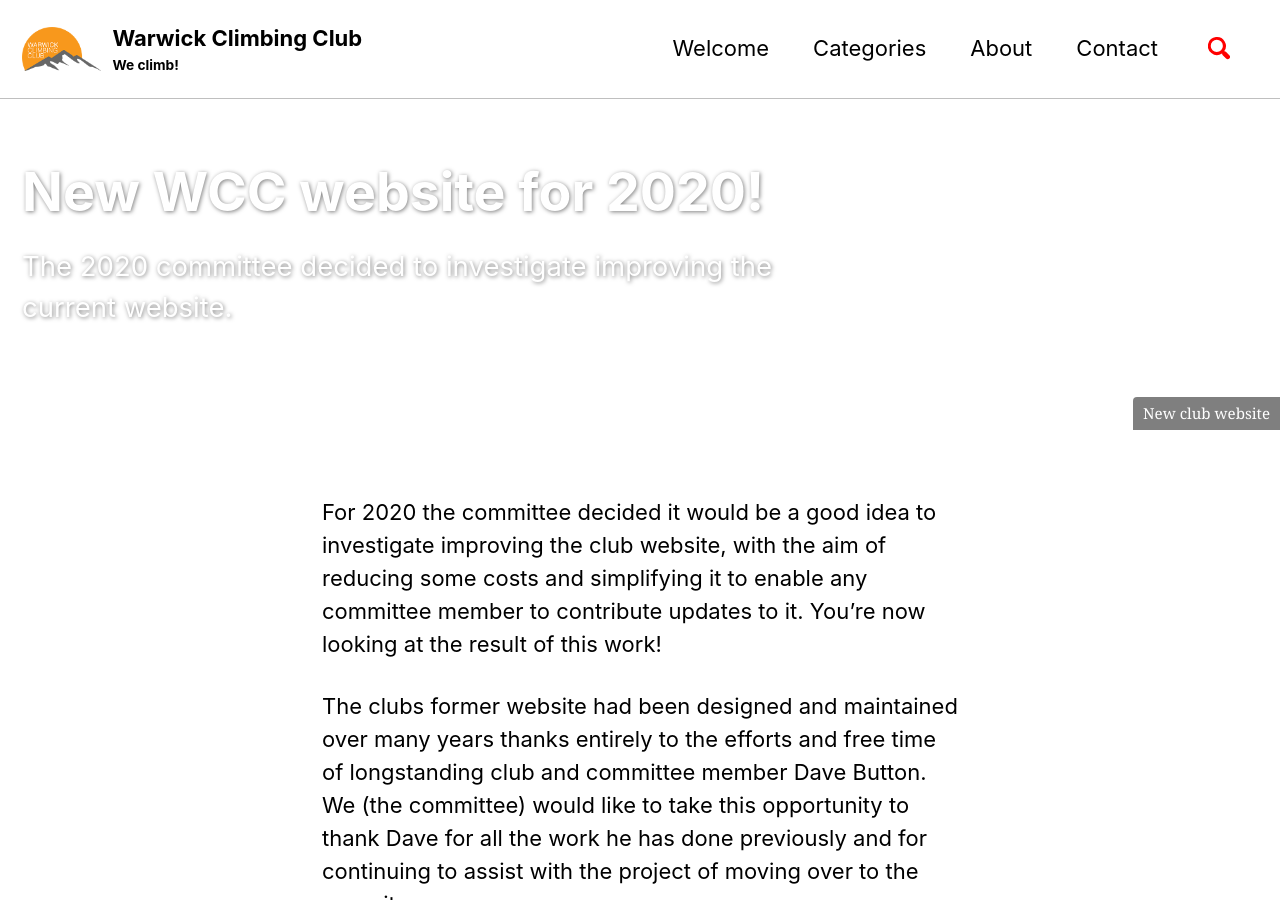
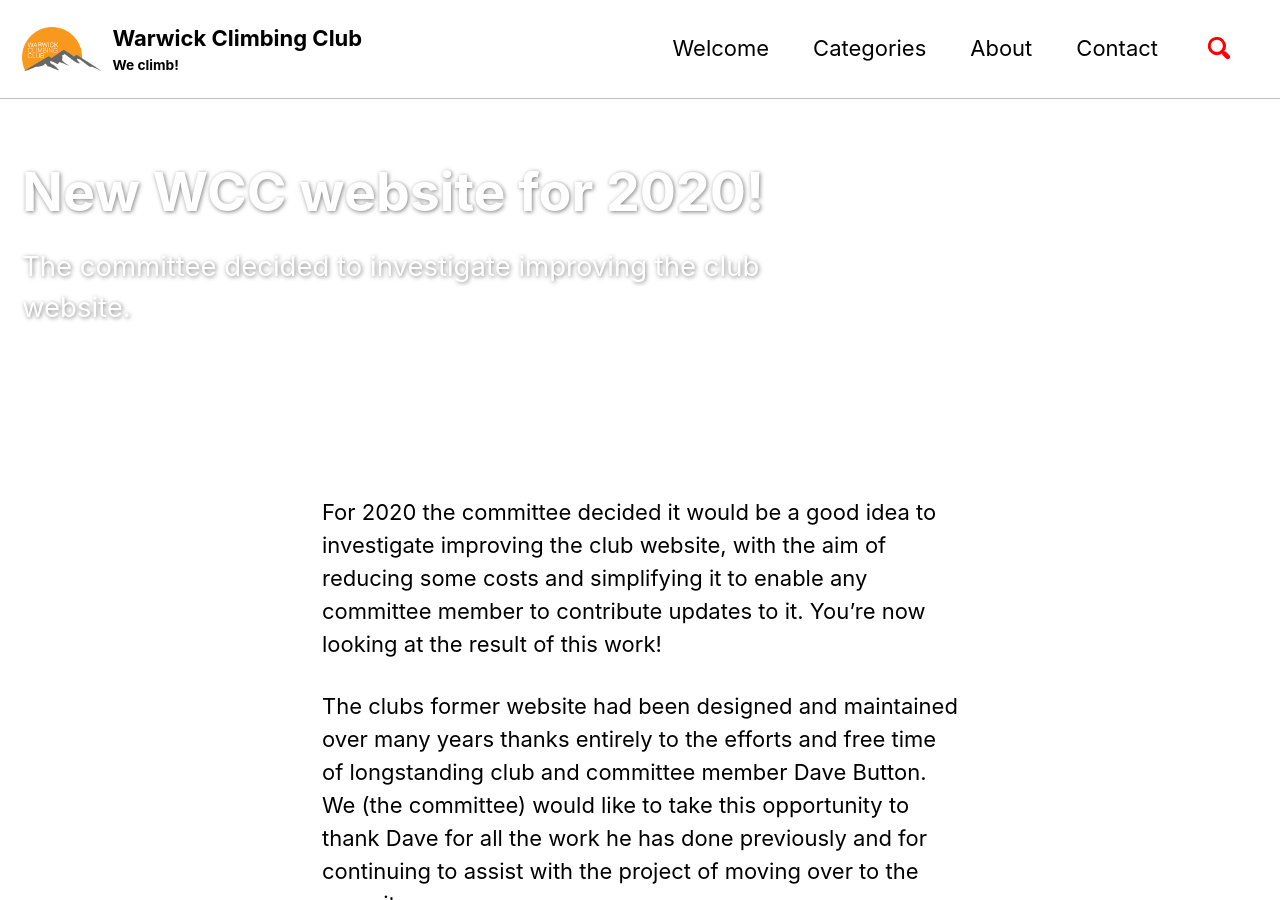
Before and after one commit to warwickclimbing/warwickclimbing.github.io, a Jekyll site: the page built from _posts/2020-05-31-new-website-intro.md, in a window 1280 px wide and 900 px high. Built offline with Jekyll 4.4.1, drawn with Linux system fonts in a browser that asks for light colours; cached includes are drawn as plain includes; nearby versions of some CDN libraries.

Commit message:
Post update

```diff
--- a/_posts/2020-05-31-new-website-intro.md
+++ b/_posts/2020-05-31-new-website-intro.md
@@ -1,8 +1,6 @@
 ---
 title:  "New WCC website for 2020!"
-excerpt: "The 2020 committee decided to investigate improving the current website."
-header:
-  caption: "New club website"
+excerpt: "The committee decided to investigate improving the club website."
 categories:
   - news
 ---
```
